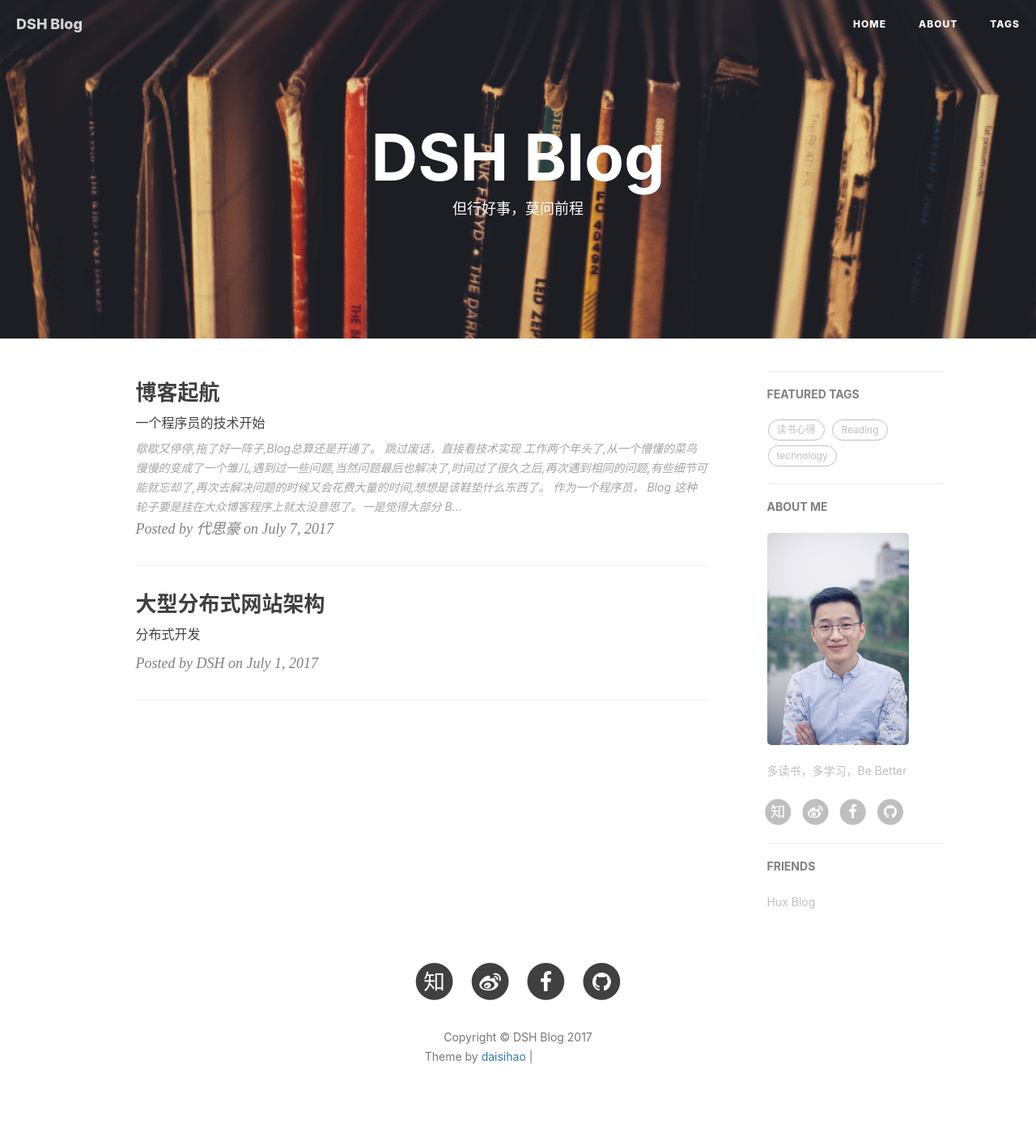
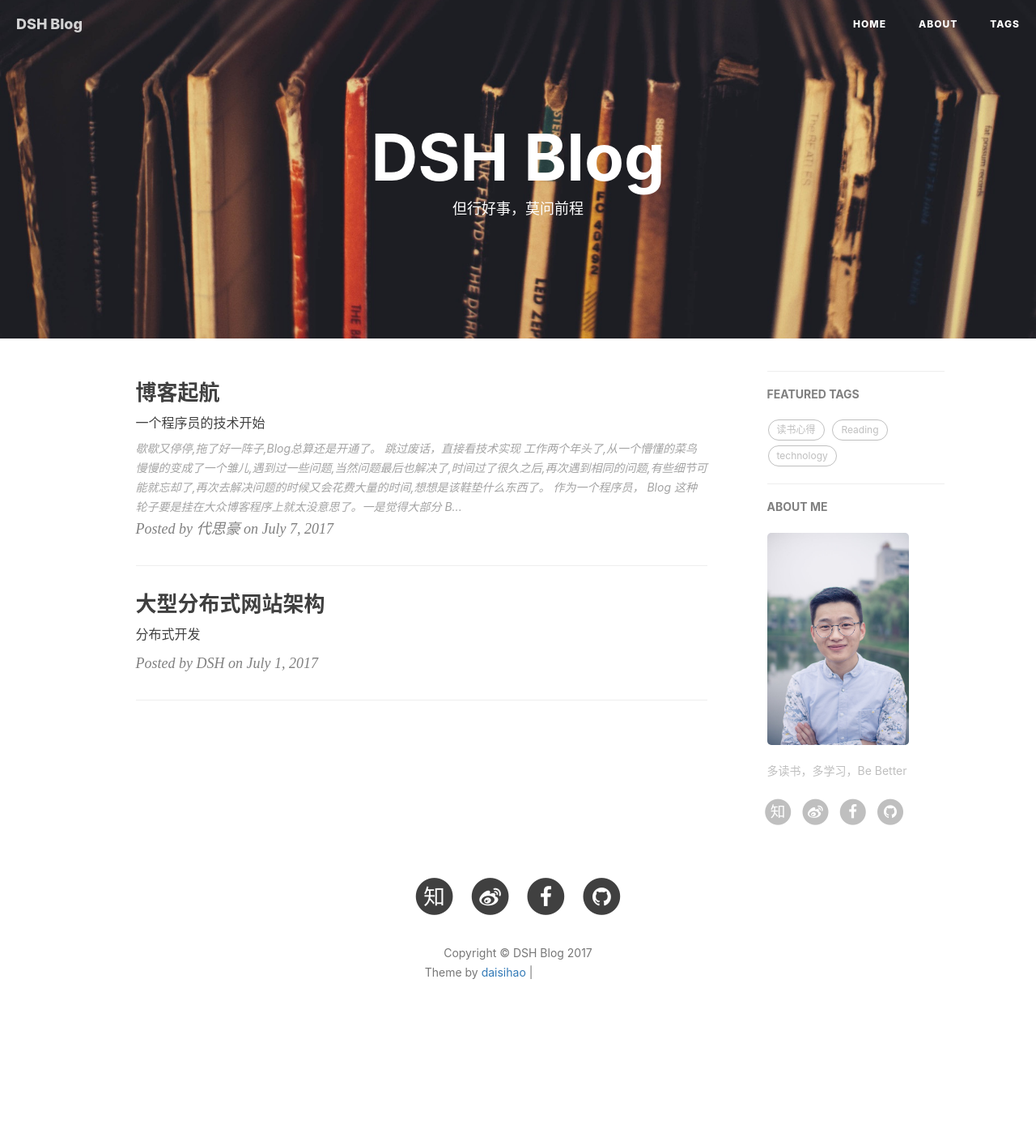
Before and after one commit to daisihao/daisihao.github.com, a Jekyll site: the page built from index.html, in a window 1280 px wide. Shown: the whole page at 81% size. Built offline with Jekyll 4.4.1, drawn with Linux system fonts in a browser that asks for light colours; nearby versions of some CDN libraries; the list of posts is cut into pages by our own code; comment, search, counter and statistics services are not loaded; after the commit the page ends 1305 px from its top, so only the background shows below that; grey boxes are pictures that could not be loaded.

Commit message:
daisihao

```diff
--- a/_config.yml
+++ b/_config.yml
@@ -64,13 +64,3 @@ sidebar-avatar: /img/avatar-hux.jpg    # use absolute URL, seeing it's used in b
 # Featured Tags
 featured-tags: true                     # whether or not using Feature-Tags
 featured-condition-size: 1              # A tag will be featured if the size of it is more than this condition value
-
-
-
-# Friends
-friends: [
-    {
-        title: "Hux Blog",
-        href: "http://huangxuan.me"
-    }
-]
```
Also changed, not shown: 3 other files.
